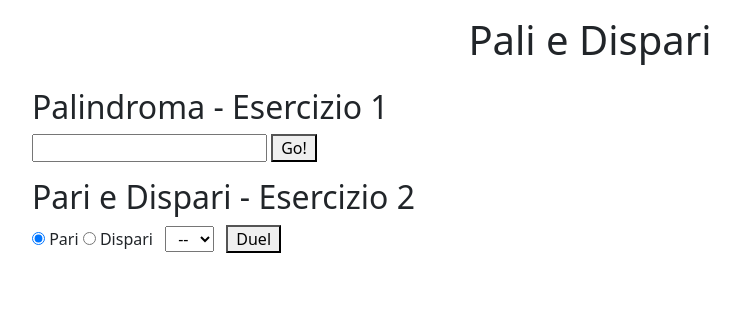
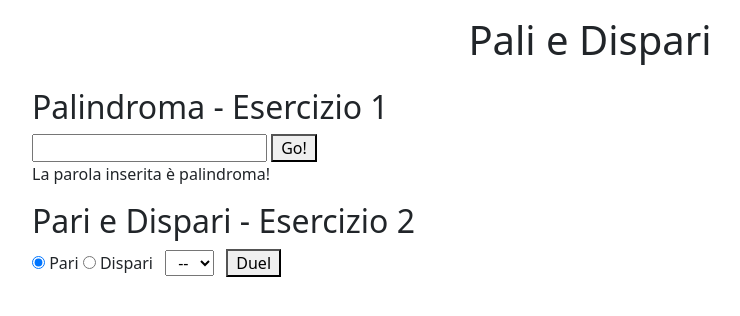
Before and after one commit to AndreaScaranari/js-paliedispari, a plain HTML site: page index.html in a window 1280 px wide. Both pictures are taken after a click on the button "Go!". Shown: the whole page, without its empty margins (50-790 px from the left). Drawn offline with nearby package versions, Linux system fonts and the light colour scheme.

Commit message:
es1_bonus

```diff
--- a/index.html
+++ b/index.html
@@ -29,9 +29,9 @@
         <section id="exercise-1">
             <h2>Palindroma - Esercizio 1</h2>
             <!-- input -->
-            <input type="text">
+            <input type="text" id="input-palindroma">
             <button id="go" class="px-2">Go!</button>
-            <p></p>
+            <p id="result-palindroma"></p>
         </section>
 
         <!-- sezione 2 -->
--- a/js/script.js
+++ b/js/script.js
@@ -1,21 +1,36 @@
-// // * Palindroma
-// // 1. Chiedere all’utente di inserire una parola (con un prompt)
+// * Palindroma
+// 1. Chiedere all’utente di inserire una parola (con un prompt)
 // const userWord = prompt("Inserisci una parola per verificare che sia palindroma", "aerea");
 
-// // 2. Creare una funzione per capire se la parola inserita è palindroma
-// function isPalindroma(word) {
-//     const splitWord = word.split("");
-//     const reverseWord = splitWord.reverse();
-//     const joinWord = reverseWord.join("");
-//     return joinWord === word;
-// }
+// 2. Creare una funzione per capire se la parola inserita è palindroma
+function isPalindroma(word) {
+    const splitWord = word.split("");
+    const reverseWord = splitWord.reverse();
+    const joinWord = reverseWord.join("");
+    return joinWord === word;
+}
 
-// // 3. Stampiamo il risultato in console
-// let message = "La parola inserita non è palindroma";
-// if (isPalindroma(userWord) === true) {
-//     message = "La parola inserita è palindroma";
-// }
-// console.log(message);
+// 1Bonus. Raccogliere le informazioni dall'utente usando form, input, button in pagina invece che coi prompt.
+const inputPalindroma = document.getElementById("input-palindroma");
+const buttonPalindroma = document.getElementById("go");
+const paragraphPalindroma = document.getElementById("result-palindroma");
+let userWord = "";
+buttonPalindroma.addEventListener("click", function() {
+    userWord = inputPalindroma.value;
+
+    // 3. Stampiamo il risultato in console
+    let message = "La parola inserita non è palindroma!";
+    if (isPalindroma(userWord) === true) {
+        message = "La parola inserita è palindroma!";
+    }
+    // console.log(message);
+
+    // 3Bonus. Stampare i risultati in pagina, invece che in console
+    paragraphPalindroma.innerText = message;
+
+    // flush
+    inputPalindroma.value = "";
+});
 
 // // * Pari e Dispari
 // // 1. L’utente sceglie pari o dispari e inserisce un numero da 1 a 5. (con un prompt)
@@ -44,6 +59,6 @@
 // }
 // console.log(message2);
 
-// // * Bonus
-// // 1. Raccogliere le informazioni dall'utente usando form, input, button in pagina invece che coi prompt.
-// // 2. Stampare i risultati in pagina, invece che in console
+// * Bonus
+// 1. Raccogliere le informazioni dall'utente usando form, input, button in pagina invece che coi prompt.
+// 2. Stampare i risultati in pagina, invece che in console
```
